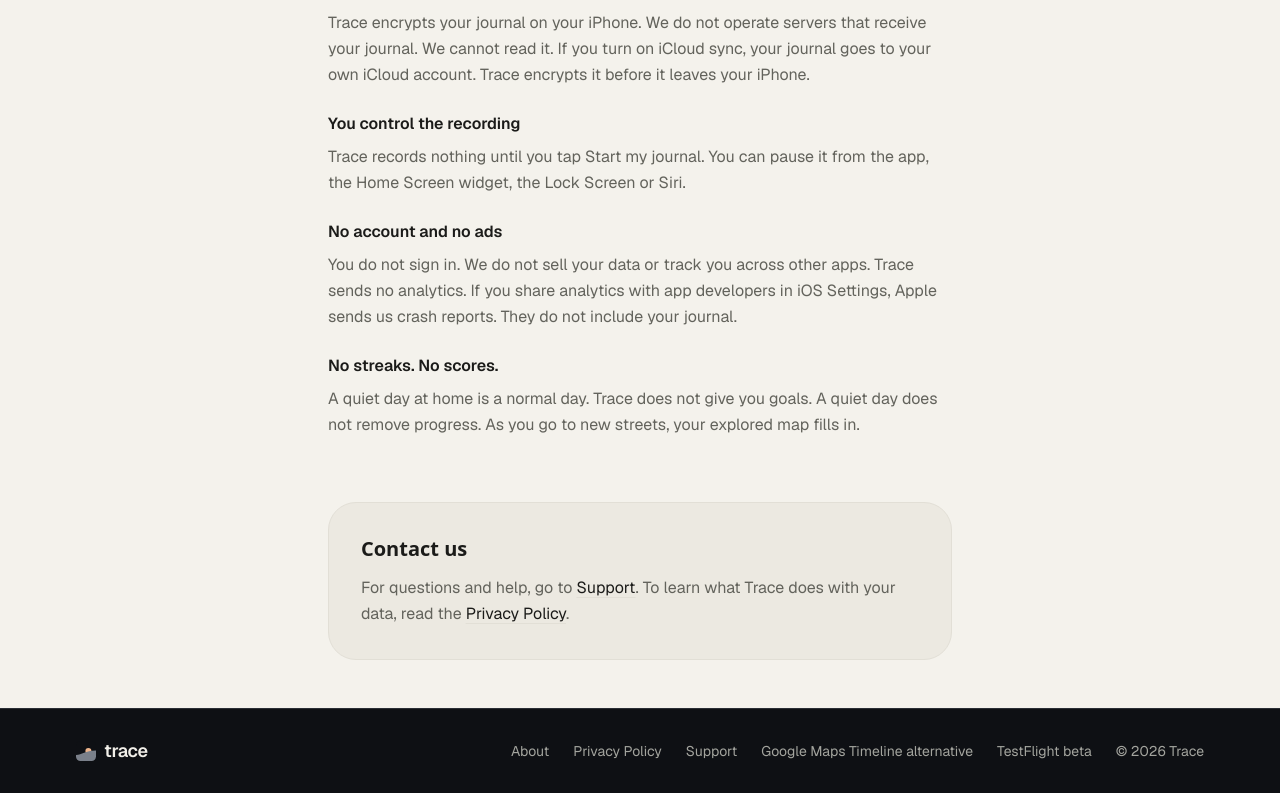
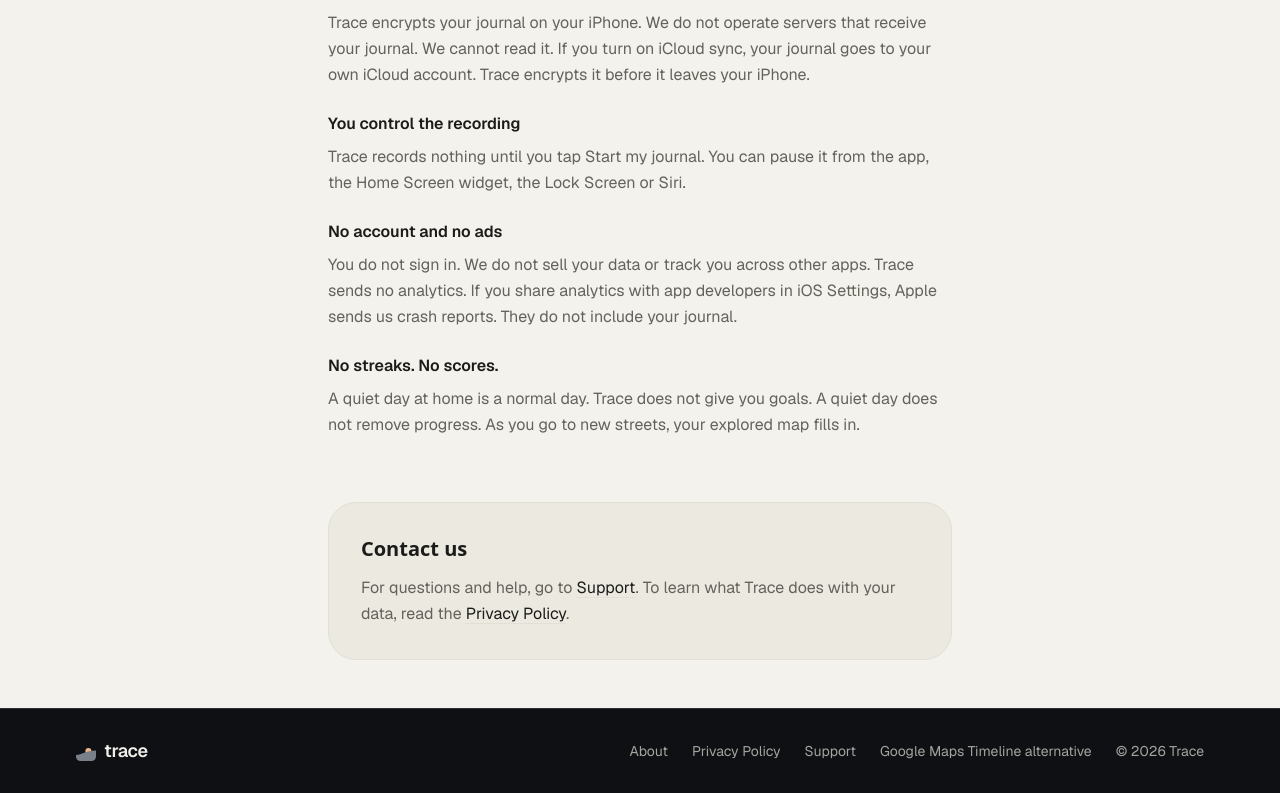
Before and after one commit to tartinerlabs/usetrace.app, a Next.js app: page /about in a window 1280 px wide. Shown: the part 507-1300 px from the top of the page. Built offline with nearby package versions, Linux system fonts and the light colour scheme.

Commit message:
chore: remove testflight link from footer

```diff
--- a/src/components/site-footer.tsx
+++ b/src/components/site-footer.tsx
@@ -1,5 +1,5 @@
 import Link from "next/link";
-import { BRAND, TESTFLIGHT_URL } from "@/lib/site";
+import { BRAND } from "@/lib/site";
 
 export function SiteFooter() {
   return (
@@ -35,17 +35,6 @@ export function SiteFooter() {
                 Google Maps Timeline alternative
               </Link>
             </li>
-            <li>
-              <a
-                href={TESTFLIGHT_URL}
-                target="_blank"
-                rel="noopener noreferrer"
-                data-ph-capture-attribute-cta="testflight"
-                className="hover:text-on-night"
-              >
-                TestFlight beta
-              </a>
-            </li>
             {/* Literal year: new Date() is not allowed during prerender with cacheComponents. */}
             <li>© 2026 {BRAND}</li>
           </ul>
--- a/src/lib/site.ts
+++ b/src/lib/site.ts
@@ -17,9 +17,6 @@ export const APP_STORE_URL = `https://apps.apple.com/app/id${APP_STORE_ID}`;
 // Provider token for App Store Connect campaign links (Analytics > Campaigns).
 export const APP_STORE_PROVIDER_TOKEN = "119121452";
 
-// Public beta link, shown while the app has no App Store listing.
-export const TESTFLIGHT_URL = "https://testflight.apple.com/join/y3FvK35M";
-
 export const SUPPORT_EMAIL = "support@usetrace.app";
 
 // Child pages that set their own openGraph/twitter lose the root
```
